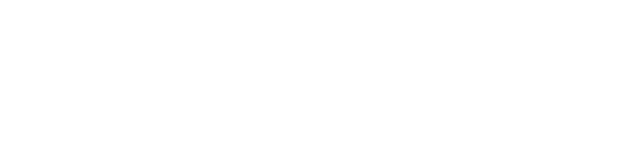
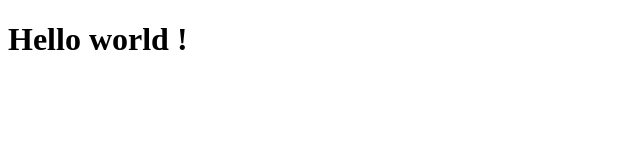
Before and after one commit to parul-jaiswal2002/New-folder, a plain HTML site: page index.html in a window 1280 px wide. Shown: the whole page, without its empty margins (0-640 px from the left). Drawn offline with Linux system fonts and the light colour scheme.

Commit message:
Added changed html file

```diff
--- a/index.html
+++ b/index.html
@@ -4,9 +4,9 @@
     <meta charset="UTF-8">
     <meta http-equiv="X-UA-Compatible" content="IE=edge">
     <meta name="viewport" content="width=device-width, initial-scale=1.0">
-    <title>Document</title>
+    <title>Parul's web</title>
 </head>
 <body>
-
+    <h1>Hello world !</h1>
 </body>
 </html>
```
